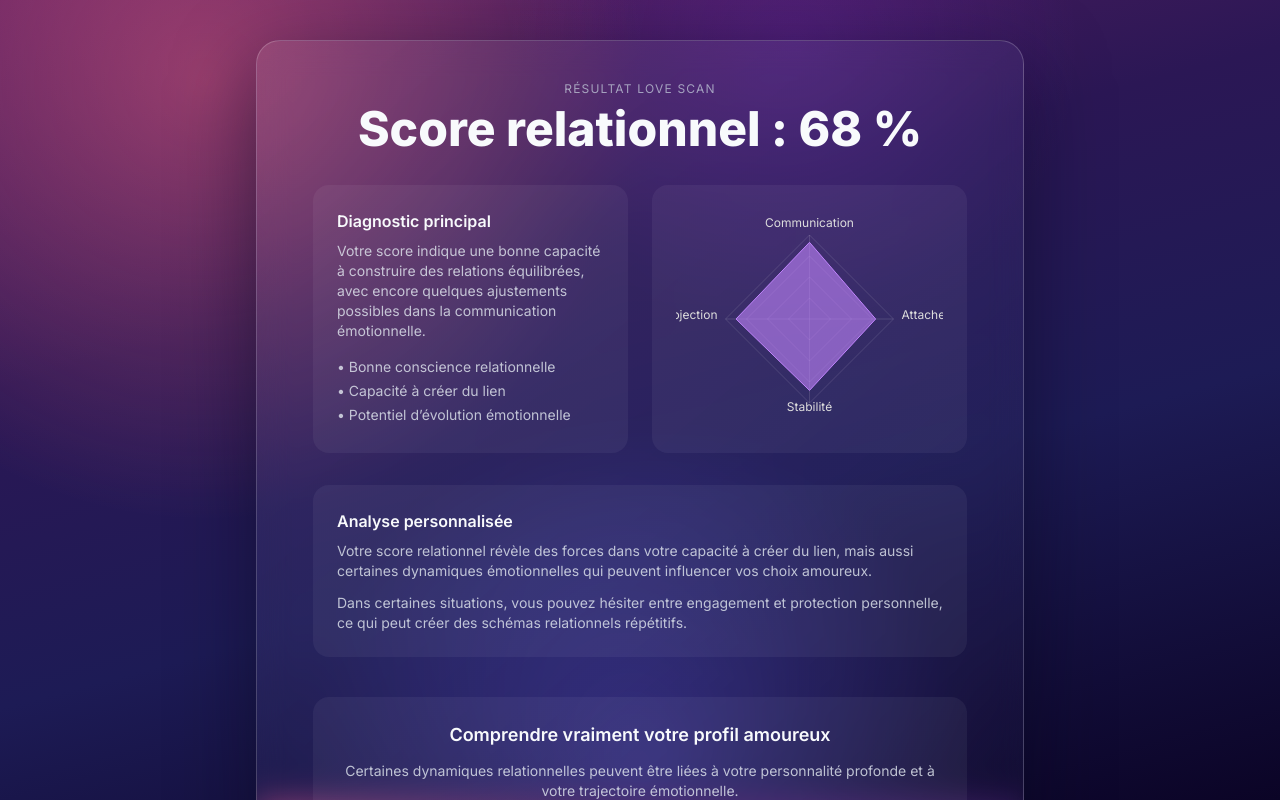
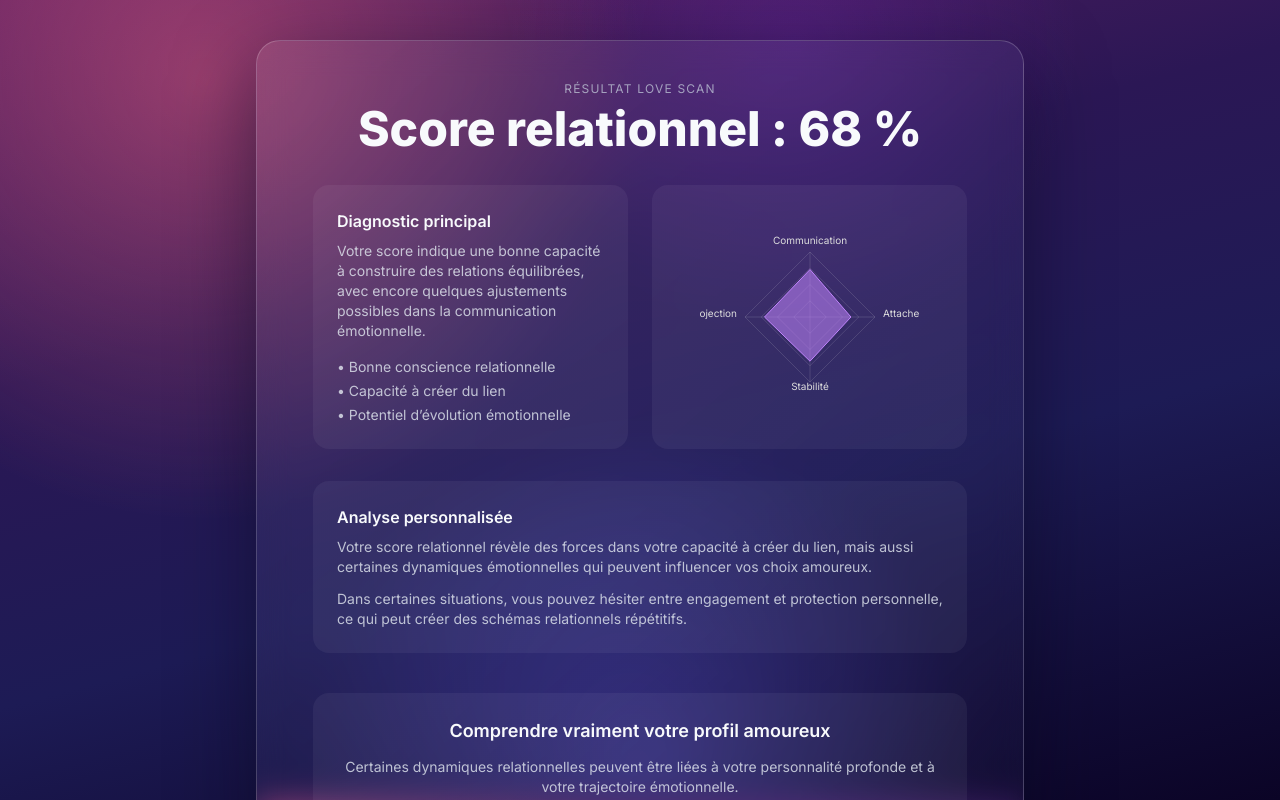
Before and after one commit to arnaudcrestey/astero-minisites, a Next.js app: page /result in a window 1280 px wide. Shown: the top 800 px of the page. Built offline with nearby package versions, Linux system fonts and the light colour scheme.

Commit message:
Update RadarLove.tsx

```diff
--- a/components/RadarLove.tsx
+++ b/components/RadarLove.tsx
@@ -5,6 +5,7 @@ import {
   RadarChart,
   PolarGrid,
   PolarAngleAxis,
+  PolarRadiusAxis,
   ResponsiveContainer
 } from "recharts";
 
@@ -15,24 +16,44 @@ type Props = {
 export default function RadarLove({ score }: Props) {
 
   const data = [
-    { dimension: "Communication", value: score + 5 },
-    { dimension: "Attachement", value: score - 5 },
+    { dimension: "Communication", value: Math.min(score + 5, 100) },
+    { dimension: "Attachement", value: Math.max(score - 5, 0) },
     { dimension: "Stabilité", value: score },
-    { dimension: "Projection", value: score + 2 }
+    { dimension: "Projection", value: Math.min(score + 2, 100) }
   ];
 
   return (
-    <ResponsiveContainer width="100%" height={220}>
-      <RadarChart data={data}>
+    <div className="w-full max-w-[220px] mx-auto">
+
+      <ResponsiveContainer width="100%" height={180}>
+
+        <RadarChart outerRadius={65} data={data}>
+
           <PolarGrid stroke="#ffffff20" />
-        <PolarAngleAxis dataKey="dimension" tick={{ fill: "#ddd", fontSize: 12 }} />
+
+          <PolarAngleAxis
+            dataKey="dimension"
+            tick={{ fill: "#ddd", fontSize: 10 }}
+          />
+
+          <PolarRadiusAxis
+            angle={30}
+            domain={[0, 100]}
+            tick={false}
+            axisLine={false}
+          />
+
           <Radar
             dataKey="value"
             stroke="#c084fc"
             fill="#c084fc"
-          fillOpacity={0.6}
+            fillOpacity={0.55}
           />
+
         </RadarChart>
+
       </ResponsiveContainer>
+
+    </div>
   );
 }
```
Lines whose indentation alone changed are shown as unchanged.
